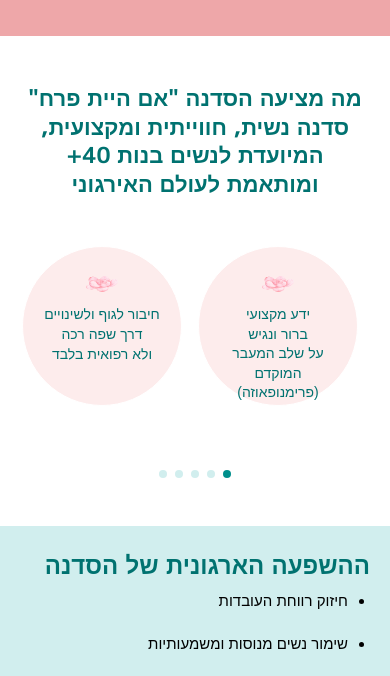
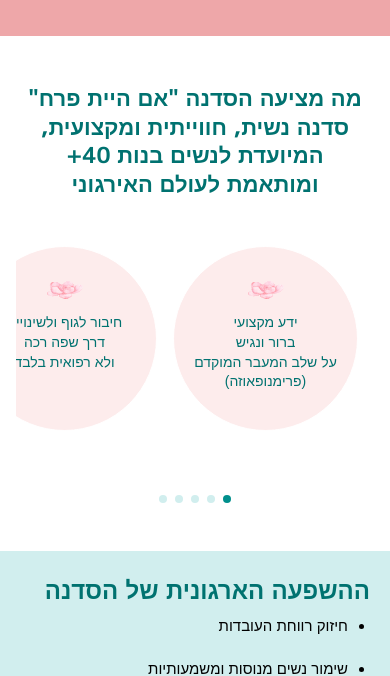
Before and after one commit to levynchi/hanit-yoga, a Django app: page / in a window 390 px wide. Shown: the part 1594-2270 px from the top of the page. Run offline with Django 5.2, Linux system fonts and the light colour scheme; data comes from the database, SQL or seed files in the repository; data that the repository does not hold is empty; some web fonts are replaced.

Commit message:
Mobile: enlarge circle items and section-3 carousel images
Co-Authored-By: Claude Sonnet 4.6 <noreply@anthropic.com>

```diff
--- a/yoga/static/yoga/css/style.css
+++ b/yoga/static/yoga/css/style.css
@@ -1355,9 +1355,9 @@ body {
   .circle-item {
     flex-shrink: 0;
     scroll-snap-align: center;
-    width: 160px;
-    height: 160px;
-    padding: 24px 8px 16px;
+    width: 185px;
+    height: 185px;
+    padding: 28px 10px 18px;
   }
 
   .circle-item__text {
@@ -1365,8 +1365,8 @@ body {
   }
 
   .circle-item__icon {
-    width: 32px;
-    height: 26px;
+    width: 36px;
+    height: 30px;
   }
 
   /* Circles carousel dots (mobile only) */
```
